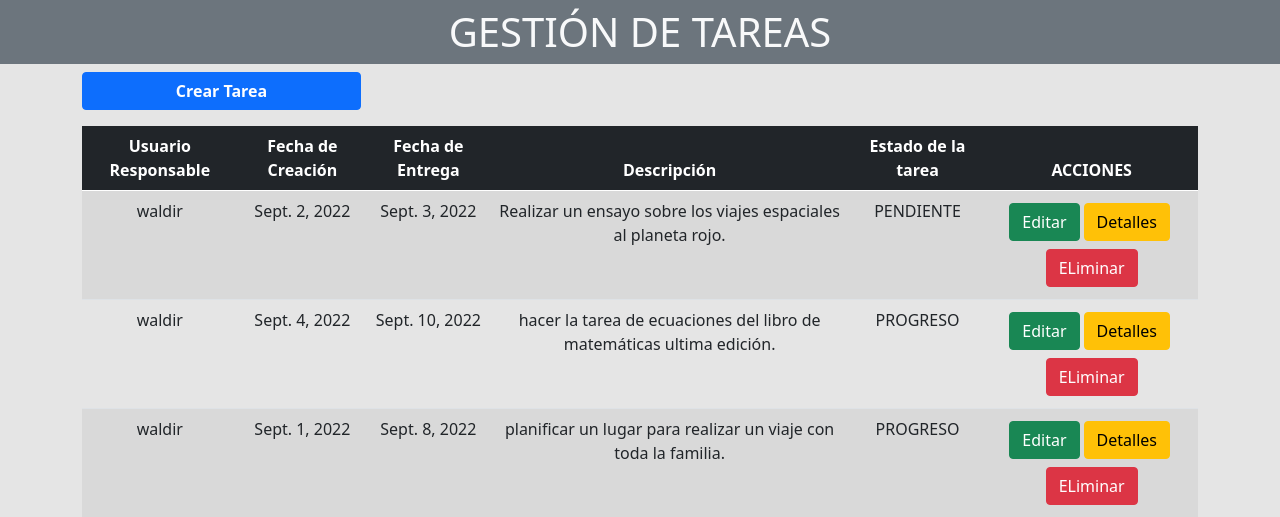
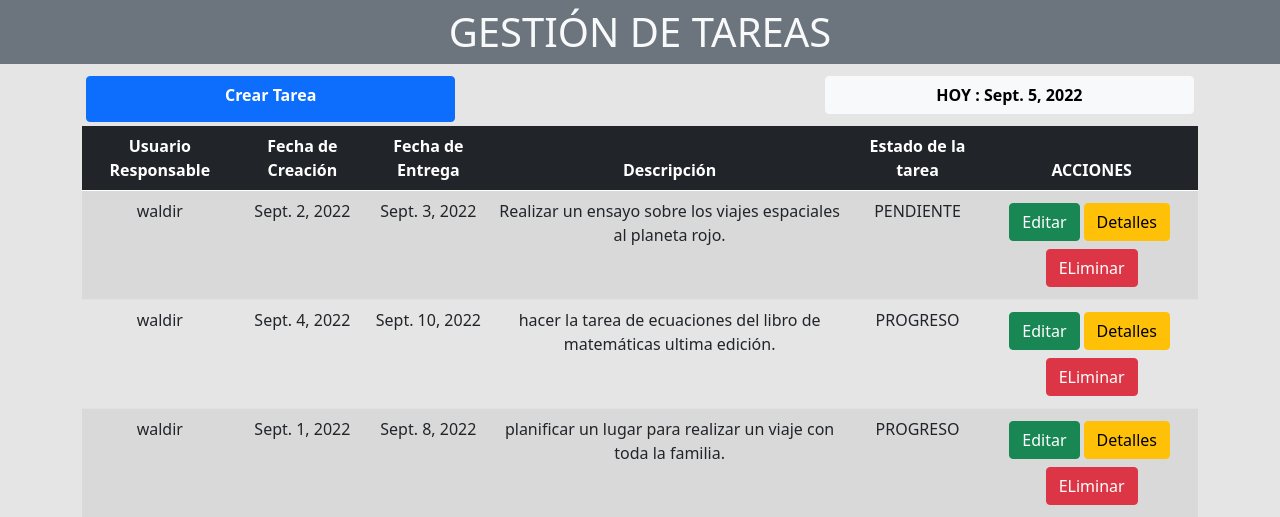
Before and after one commit to MUwaldir/projectopucp, a Django app: page /dashboard in a window 1280 px wide. Shown: the top 517 px of the page. Run offline with Django 4.2, Linux system fonts and the light colour scheme; data comes from the database, SQL or seed files in the repository; both versions use the stored data as it was after the commit.

Commit message:
avance del proyecto con los cmabion de estado de la tarea

```diff
--- a/examen_parcial/gestion_tareas/templates/gestion_tareas/dashboard.html
+++ b/examen_parcial/gestion_tareas/templates/gestion_tareas/dashboard.html
@@ -13,7 +13,10 @@
     <div class="container  ">
         <div class="row   ">
             <div class="col-md-10' mx-auto">
-              <a class="btn btn-primary mb-3 w-25 fw-bold ms-auto" href="{% url 'gestion_tareas:vista_creacion'  %}">Crear Tarea</a>
+              <div class=" d-flex justify-content-between m-1" >
+                <a class="col-md-4 btn btn-primary fw-bold " href="{% url 'gestion_tareas:vista_creacion'  %}">Crear Tarea</a>
+                <h2 class="col-md-4 btn btn-light fw-bold h-100">HOY :  {{ hoy }}</h2>
+              </div>
                 <table class="table table-striped text-center table-hover">
                     <thead class="table-dark ">
                       <tr >
@@ -23,6 +26,7 @@
                         <th scope="col">Fecha de Entrega</th>
                         <th scope="col">Descripción</th>
                         <th scope="col">Estado de la tarea</th>
+
                         <th scope="col">ACCIONES</th>
 
                       </tr>
@@ -47,6 +51,7 @@
                     </tbody>
                   </table>
 
+
             </div>
         </div>
 
--- a/examen_parcial/gestion_tareas/templates/gestion_tareas/vista_creacion.html
+++ b/examen_parcial/gestion_tareas/templates/gestion_tareas/vista_creacion.html
@@ -21,7 +21,7 @@
             <div class="form-group col-md-3">
                 <label for="start">Fecha Inicio</label>
 
-                <input type="date" value="{{ fecha|date:'Y-m-d' }}" id="start" class="form-control" name="fechainicio">
+                <input type="date"  id="start" class="form-control" name="fechainicio">
               <p id="fecha"></p>
             </div>
                <div class="form-group col-md-3">
--- a/examen_parcial/gestion_tareas/urls.py
+++ b/examen_parcial/gestion_tareas/urls.py
@@ -11,4 +11,5 @@ urlpatterns = [
     path('editar/<int:tareas_id>', views.editar, name='vista_edicion'),
     path('delete/<int:tareas_id>', views.delete, name='delete'),
     path('detalle/<int:tareas_id>', views.detalle, name='vista_detallada'),
+
 ]
--- a/examen_parcial/gestion_tareas/views.py
+++ b/examen_parcial/gestion_tareas/views.py
@@ -27,12 +27,25 @@ def login(request):
 
 
 def dashboard(request):
+    hoy =date.today()
     tareas_totales = tarea.objects.all()
-    tarea_user= tarea.objects.filter(usuario_responsable = 'waldir')
-    return render(request, 'gestion_tareas/dashboard.html',{'tareas_usuario': tarea_user})
+    tarea_user= tarea.objects.filter(usuario_responsable = 'waldir' )
+    for tareas in tarea_user:
+        if tareas.estado_dela_tarea != 'FINALIZADO':
+            dif = tareas.fecha_entrega - date.today()
+            if dif.days <= 2 and dif.days >= 0:
+                tareas.estado_dela_tarea = 'FINALIZANDO'
+                tareas.save()
+            elif dif.days < 0:
+                tareas.estado_dela_tarea = 'PENDIENTE'
+                tareas.save()
+            elif dif.days > 2 :
+                tarea.estado_dela_tarea = 'PROGRESO'
+                tareas.save()
+    return render(request, 'gestion_tareas/dashboard.html',{'tareas_usuario': tarea_user, 'hoy':hoy})
 
 def crear(request):
-    fecha = datetime.now()
+    fecha =date.today()
     if request.method == 'POST':
         responsable = request.POST.get('usuario_res')
         fechainicio = request.POST.get('fechainicio')
@@ -57,6 +70,7 @@ def editar(request, tareas_id):
             tarea_info.fecha_de_creacion = fechainicio
             tarea_info.fecha_entrega = fechaentrega
             tarea_info.descripcion = descripcion
+            tarea_info.estado_dela_tarea = 'PROGRESO'
             tarea_info.save()
             return HttpResponseRedirect(reverse('gestion_tareas:dashboard'))
 
@@ -69,4 +83,8 @@ def delete(request, tareas_id):
 
 def detalle(request,tareas_id):
     tareas_info = tarea.objects.get(id = tareas_id)
+    if request.method == 'POST':
+        tareas_info.estado_dela_tarea = 'FINALIZADO'
+        tareas_info.save()
+        return HttpResponseRedirect(reverse('gestion_tareas:dashboard'))
     return render(request, 'gestion_tareas/vista_detallada.html',{'tarea_detalle': tareas_info})
```
Also changed, not shown: examen_parcial/gestion_tareas/templates/gestion_tareas/vista_detallada.html (+7 -4 lines), examen_parcial/db.sqlite3.
